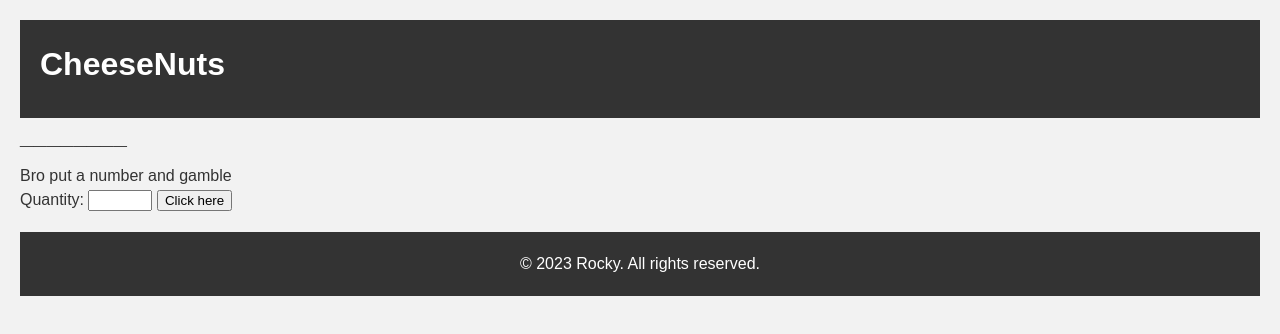
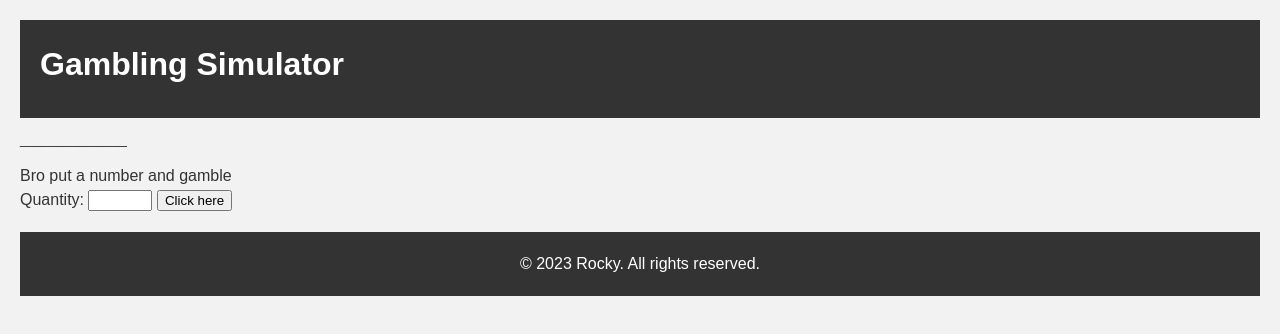
Before and after one commit to RockyRock76/CrazyQuestionMark, a plain HTML site: page index.html in a window 1280 px wide. Drawn offline with Linux system fonts and the light colour scheme.

Commit message:
Update index.html
Updated, title, and header

```diff
--- a/index.html
+++ b/index.html
@@ -3,14 +3,14 @@
 <head>
   <meta charset="UTF-8">
   <meta name="viewport" content="width=device-width, initial-scale=1.0">
-  <title>DK DONKEY KONG</title>
+  <title> Crazy? </title>
   <!-- Add your CSS stylesheets or external stylesheets here -->
   <link rel="stylesheet" href="style.css">
 </head>
 <body>
   <!-- Add your HTML content here -->
   <header>
-    <h1>CheeseNuts</h1>
+    <h1>Gambling Simulator</h1>
   </header>
 
   <section>
@@ -20,7 +20,6 @@
     <input type="number" id="quantity" name="quantity" min="0" max="100" step="1">
     <button id="submit"> Click here</button>
   </section>
-
 
 
   <footer>
```
